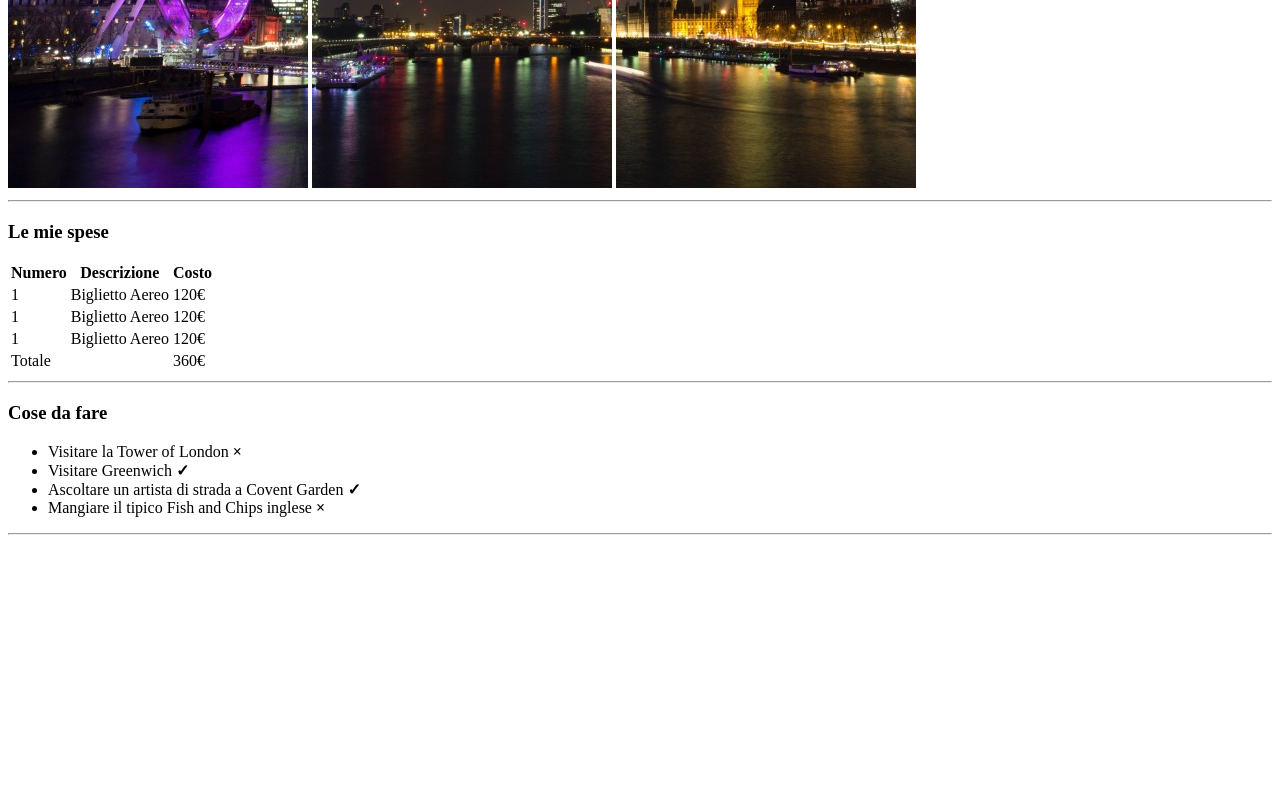
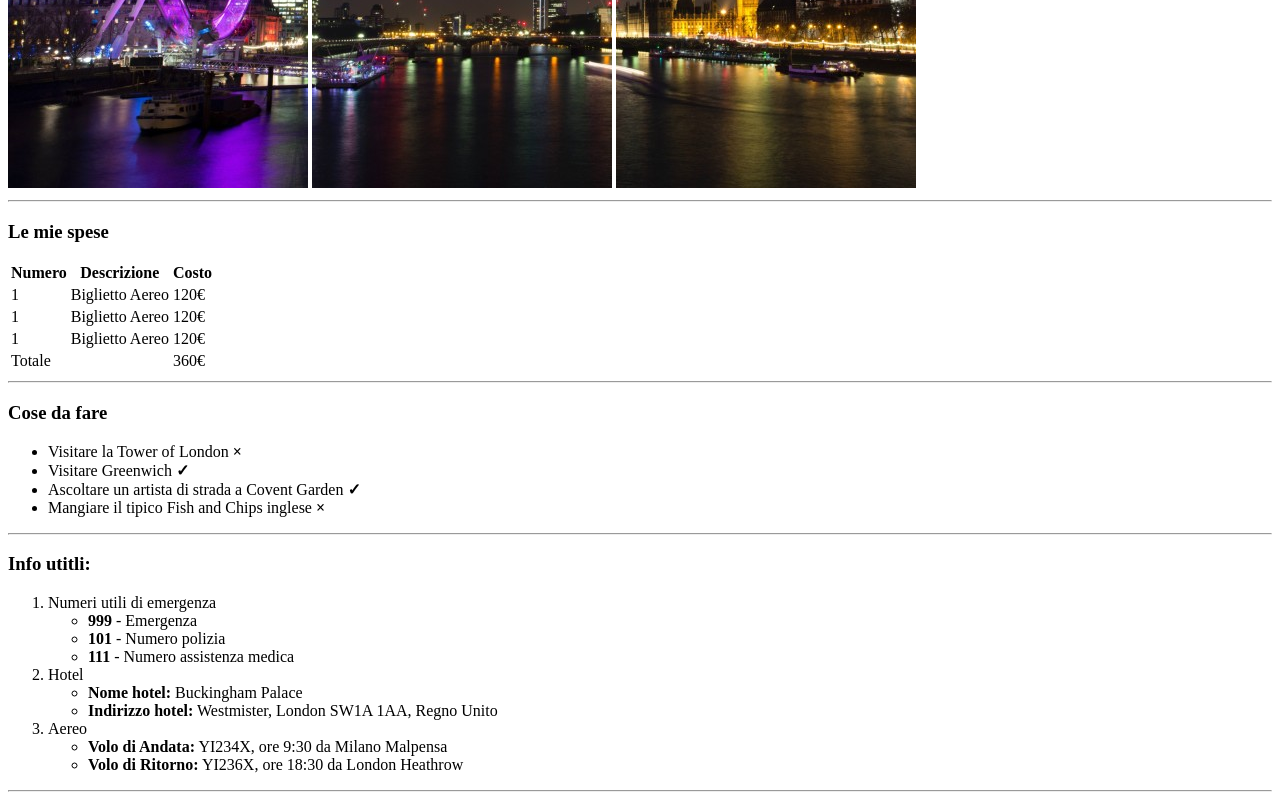
Before and after one commit to Pievisco89/html-london-trip, a plain HTML site: page index.html in a window 1280 px wide. Shown: the part 492-1292 px from the top of the page. Before the commit the page ends 1035 px from the top, so only its background shows below. Drawn offline with Linux system fonts and the light colour scheme.

Commit message:
Terza sezione

```diff
--- a/index.html
+++ b/index.html
@@ -76,6 +76,32 @@
       </ul>
       <hr>
     </section>
+
+    <section>
+      <h3>Info utitli:</h3>
+      <ol>
+        <li>Numeri utili di emergenza
+          <ul>
+            <li><strong>999</strong> - Emergenza</li>
+            <li><strong>101</strong> - Numero polizia</li>
+            <li><strong>111</strong> - Numero assistenza medica</li>
+          </ul>
+        </li>
+        <li>Hotel
+          <ul>
+            <li><strong>Nome hotel:</strong> Buckingham Palace</li>
+            <li><strong>Indirizzo hotel:</strong> Westmister, London SW1A 1AA, Regno Unito</li>
+          </ul>
+        </li>
+        <li>Aereo
+          <ul>
+            <li><strong>Volo di Andata:</strong> YI234X, ore 9:30 da Milano Malpensa</li>
+            <li><strong>Volo di Ritorno:</strong> YI236X, ore 18:30 da London Heathrow</li>
+          </ul>
+        </li>
+      </ol>
+      <hr>
+    </section>
   </main>
   <!-- /Corpo della pagina -->
 
```
